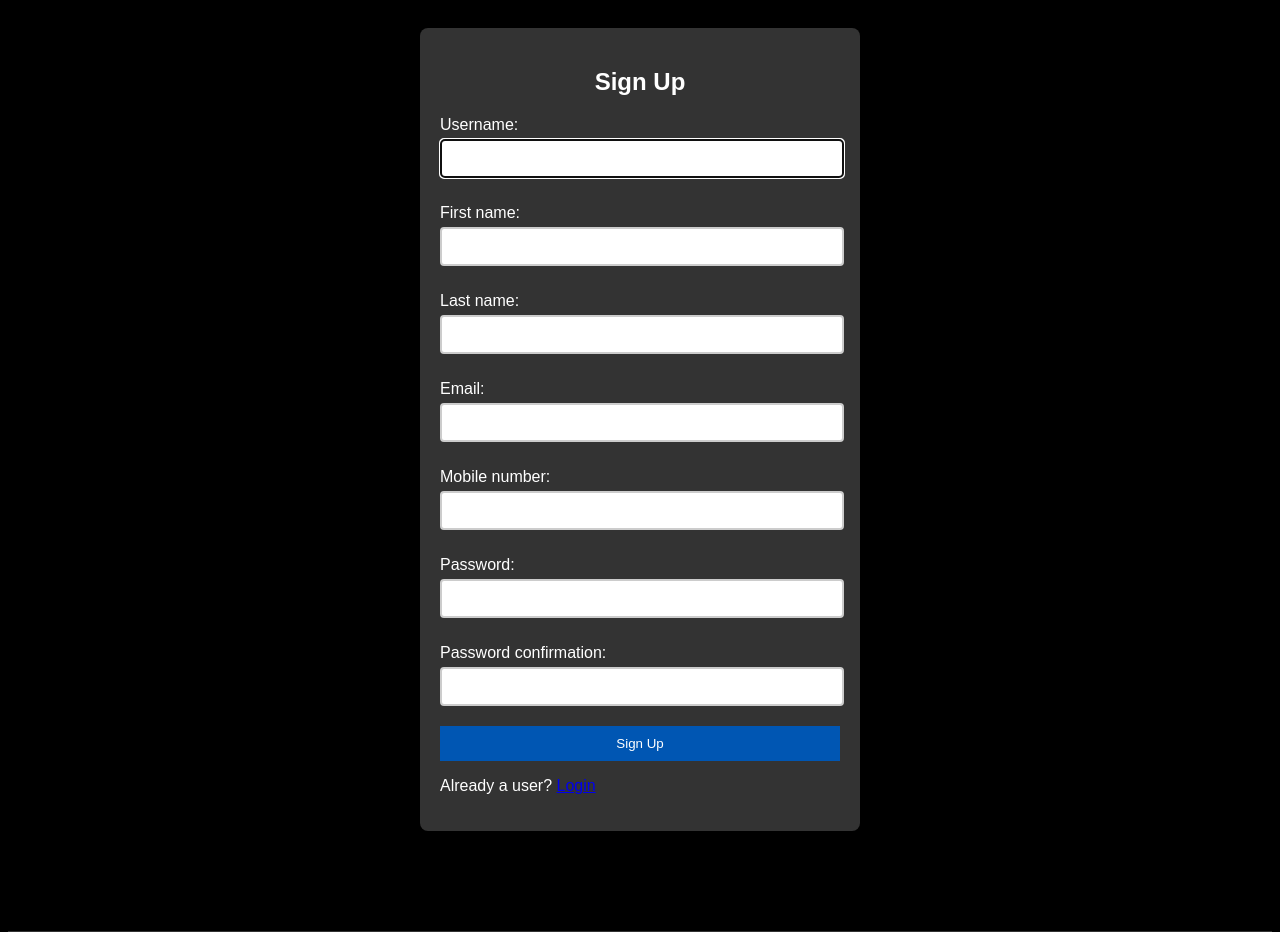
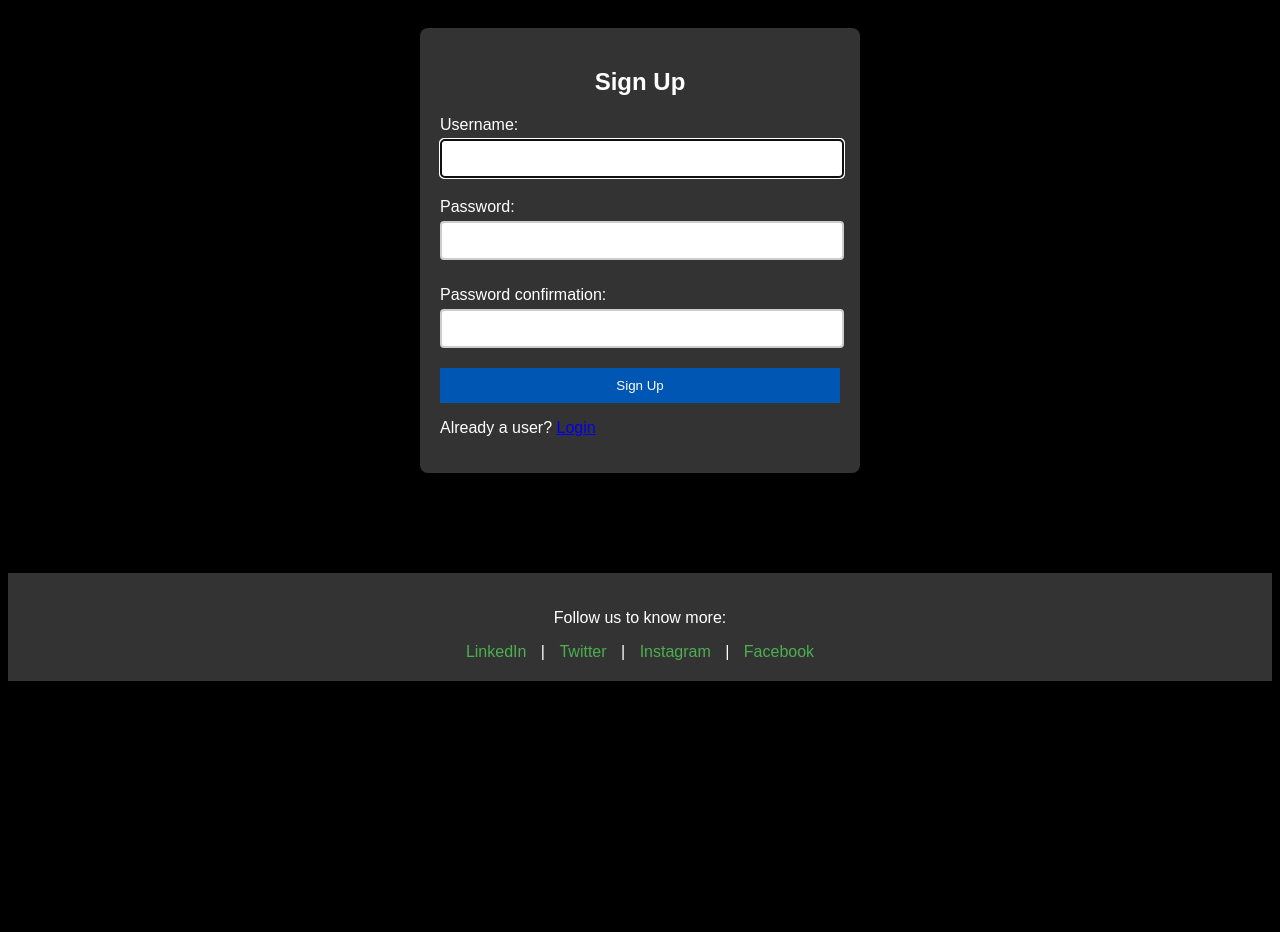
Before and after one commit to Yashwanth-KVS/Agile-Internship-project-I, a Django app: page /accounts/signup/ in a window 1280 px wide. Shown: the part 380-1312 px from the top of the page. After the commit the page ends 1061 px from the top, so only its background shows below. Run offline with Django 5.2, Linux system fonts and the light colour scheme; parts of the project's set-up code (start-up, migrations or seed data) failed here and were passed over.

Commit message:
fixed issue in the sign up and login

```diff
--- a/financial_analysis_proj/settings.py
+++ b/financial_analysis_proj/settings.py
@@ -125,8 +125,7 @@
 
 DEFAULT_AUTO_FIELD = 'django.db.models.BigAutoField'
 
-# Custom user model
-AUTH_USER_MODEL = 'finertia.CustomUser'
+
 
 # Login and logout redirect URLs
 LOGIN_REDIRECT_URL = '/dashboard'
--- a/finertia/models.py
+++ b/finertia/models.py
@@ -1,4 +1,4 @@
-from django.contrib.auth.models import AbstractUser, Group, Permission
+from django.contrib.auth.models import AbstractUser, Group, Permission, User
 from django.db import models
 from django.conf import settings  # For accessing the custom user model
 
@@ -18,7 +18,7 @@
 
 
 class UserData(models.Model):
-    user = models.OneToOneField(settings.AUTH_USER_MODEL, on_delete=models.CASCADE)
+    user = models.OneToOneField(User, on_delete=models.CASCADE)
     transactions = models.ManyToManyField(AllTransactions)
 
     def __str__(self):
--- a/finertia/templates/registration/signup.html
+++ b/finertia/templates/registration/signup.html
@@ -27,43 +27,8 @@
                     </ul>
                 {% endfor %}
             </p>
-            <p>
-                <label for="id_first_name">First name:</label>
-                {{ form.first_name }}
-                {% for error in form.first_name.errors %}
-                    <ul class="errorlist">
-                        <li>{{ error }}</li>
-                    </ul>
-                {% endfor %}
-            </p>
-            <p>
-                <label for="id_last_name">Last name:</label>
-                {{ form.last_name }}
-                {% for error in form.last_name.errors %}
-                    <ul class="errorlist">
-                        <li>{{ error }}</li>
-                    </ul>
-                {% endfor %}
-            </p>
-            <p>
-                <label for="id_email">Email:</label>
-                {{ form.email }}
-                {% for error in form.email.errors %}
-                    <ul class="errorlist">
-                        <li>{{ error }}</li>
-                    </ul>
-                {% endfor %}
-            </p>
-            <p>
-                <label for="id_mobile_number">Mobile number:</label>
-                {{ form.mobile_number }}
-                {% for error in form.mobile_number.errors %}
-                    <ul class="errorlist">
-                        <li>{{ error }}</li>
-                    </ul>
-                {% endfor %}
-            </p>
-            <p>
+
+
                 <label for="id_password1">Password:</label>
                 {{ form.password1 }}
                 {% for error in form.password1.errors %}
--- a/finertia/views.py
+++ b/finertia/views.py
@@ -46,15 +46,27 @@
 
 class SignupView(View):
     def get(self, request):
-        form = CustomUserCreationForm()
+        form = UserCreationForm()
         return render(request, 'registration/signup.html', {'form': form})
 
     def post(self, request):
-        form = CustomUserCreationForm(request.POST)
+        form = UserCreationForm(request.POST)
         if form.is_valid():
             print("Form is valid")
             user = form.save()
             login(request, user)
+            # user = form.save(commit=False)  # Get the unsaved CustomUser instance
+            # user.set_password(form.cleaned_data['password'])
+            # user.save()
+            print('user: ',user)
+            user_data = UserData.objects.create(user=user)
+
+            # Get 15 random transactions
+            all_transactions = list(AllTransactions.objects.all())
+            random_transactions = random.sample(all_transactions, 15)
+
+            # Add transactions to user_data
+            user_data.transactions.add(*random_transactions)
             return redirect('finertia:login')
         else:
             print("Form is not valid")
@@ -105,7 +117,9 @@
 
 @login_required
 def dashboard(request):
+    print('request.user',request.user)
     user_data = UserData.objects.get(user=request.user)
+    print(user_data)
     user_transactions = user_data.transactions.all()
 
     # Calculate spending by category
```
Also changed, not shown: db.sqlite3.
